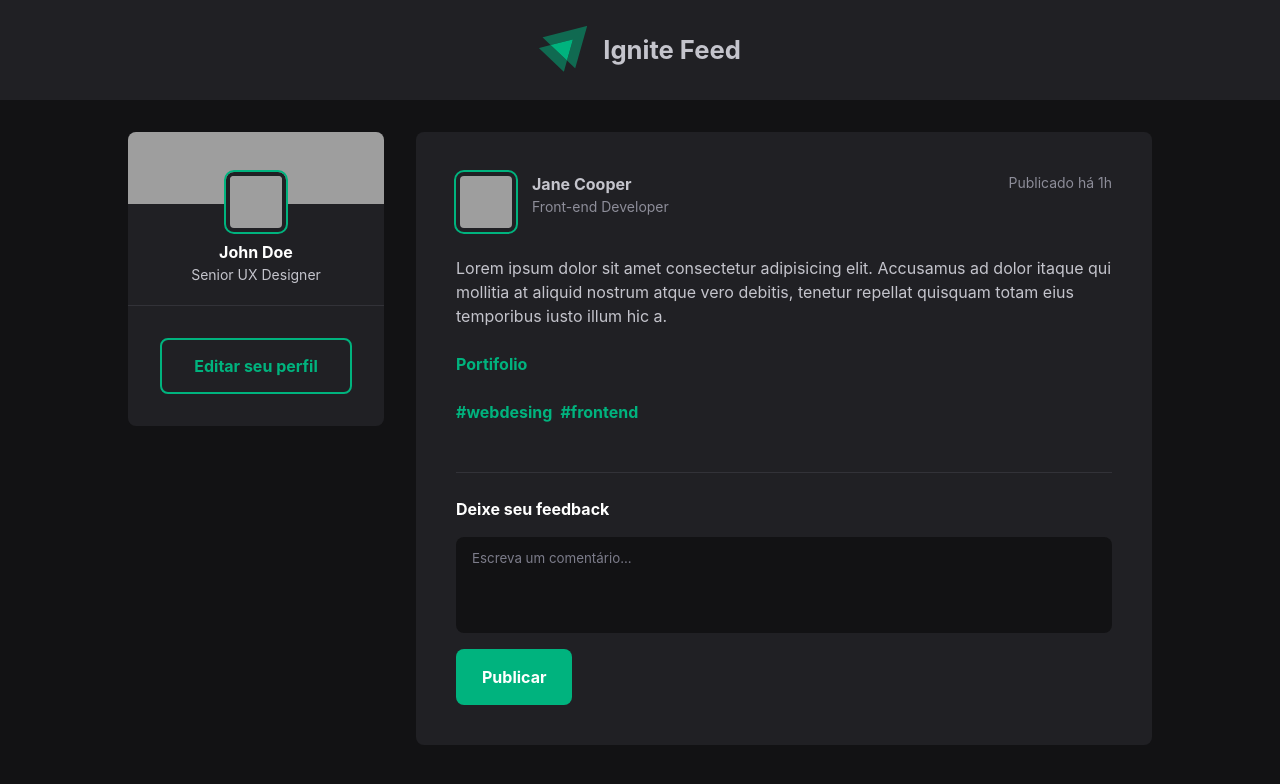
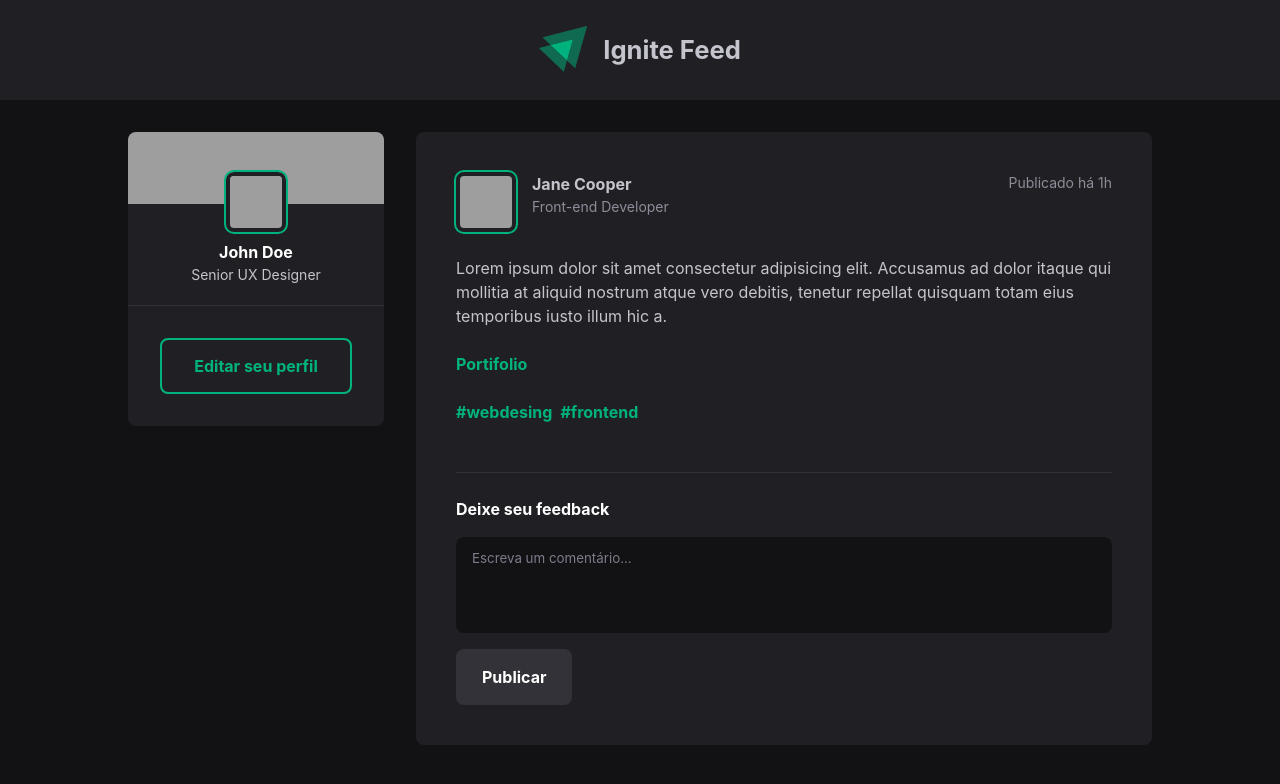
Before and after one commit to romulmelo/rocketseat-ignite-feed, a React (Vite) app: page / in a window 1280 px wide. Shown: the top 784 px of the page. Built offline with nearby package versions, Linux system fonts and the light colour scheme; grey boxes are pictures that could not be loaded.

Commit message:
feat: ensure Button is enabled only if textarea has a value

```diff
--- a/src/components/global/Button/Button.scss
+++ b/src/components/global/Button/Button.scss
@@ -33,4 +33,9 @@
       color: var(--c-white);
     }
   }
+
+  &:disabled {
+    cursor: not-allowed;
+    background-color: var(--c-gray-5);
+  }
 }
--- a/src/components/global/Button/index.jsx
+++ b/src/components/global/Button/index.jsx
@@ -1,10 +1,10 @@
 import "./Button.scss"
 
-function Button({ children, type, variant }) {
+function Button({ children, variant, ...props }) {
   return (
     <button
-      type={type}
       className={`button ${`button--${variant}`}`}
+      {...props}
     >
       {children}
     </button>
--- a/src/components/global/Form/index.jsx
+++ b/src/components/global/Form/index.jsx
@@ -1,8 +1,11 @@
 import styles from "./Form.module.scss"
 
-function Form({ children }) {
+function Form({ children, ...props }) {
   return (
-    <form className={styles.form}>
+    <form
+      className={styles.form}
+      {...props}
+    >
       <div className={styles.header}>
         <strong>Deixe seu feedback</strong>
       </div>
--- a/src/components/global/Post/index.jsx
+++ b/src/components/global/Post/index.jsx
@@ -1,3 +1,5 @@
+import { useState } from "react"
+
 import Avatar from "@/components/global/Avatar"
 import Form from "@/components/global/Form"
 import Textarea from "@/components/global/Textarea"
@@ -6,6 +8,12 @@ import Button from "@/components/global/Button/"
 import styles from "./Post.module.scss"
 
 function Post() {
+  const [comment, setComment] = useState("")
+
+  const handleSubmit = (event) => {
+    event.preventDefault()
+  }
+
   return (
     <article className={styles.container}>
       <header className={styles.header}>
@@ -52,9 +60,18 @@ function Post() {
           </strong>
         </p>
       </div>
-      <Form>
-        <Textarea />
-        <Button variant="filled">Publicar</Button>
+      <Form onSubmit={handleSubmit}>
+        <Textarea
+          value={comment}
+          onChange={(e) => setComment(e.target.value)}
+        />
+        <Button
+          type="submit"
+          variant="filled"
+          disabled={!comment}
+        >
+          Publicar
+        </Button>
       </Form>
     </article>
   )
--- a/src/components/global/Textarea/index.jsx
+++ b/src/components/global/Textarea/index.jsx
@@ -1,10 +1,11 @@
 import styles from "./Textarea.module.scss"
 
-function Textarea() {
+function Textarea(props) {
   return (
     <textarea
       className={styles.container}
       placeholder="Escreva um comentário..."
+      {...props}
     />
   )
 }
```
